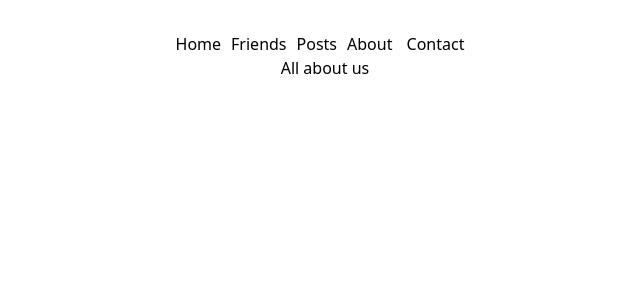
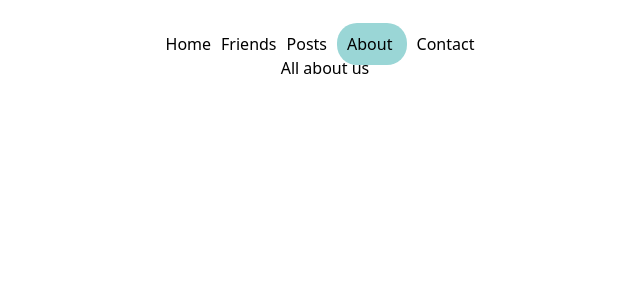
Before and after one commit to hasibprangon/intro-to-react-router, a React (Vite) app: page /about in a window 1280 px wide. Shown: the top 300 px of the page, without its empty margins (315-955 px from the left). Built offline with nearby package versions, Linux system fonts and the light colour scheme.

Commit message:
active link

```diff
--- /dev/null
+++ b/src/components/activeLink/ActiveLink.css
@@ -0,0 +1,6 @@
+.active{
+    background-color: rgb(154, 214, 214);
+    padding: 10px;
+    border-radius: 20px;
+
+}
--- /dev/null
+++ b/src/components/activeLink/ActiveLink.jsx
@@ -0,0 +1,17 @@
+import React from 'react';
+import { NavLink } from 'react-router-dom';
+import './ActiveLink.css'
+
+const ActiveLink = ({to, children}) => {
+    return (
+        <NavLink
+        to={to}
+        className={({ isActive }) => isActive ? "active": ""
+        }
+      >
+        {children}
+      </NavLink>
+    );
+};
+
+export default ActiveLink;
--- a/src/components/header/Header.jsx
+++ b/src/components/header/Header.jsx
@@ -1,14 +1,15 @@
 import React from 'react';
 import { Link } from 'react-router-dom';
 import './Header.css'
+import ActiveLink from '../activeLink/ActiveLink';
 const Header = () => {
     return (
         <nav className='font-bold text-blue-600'>
-            <Link to="/">Home</Link>
-            <Link to="/friends">Friends</Link>
-            <Link to="/posts">Posts</Link>
-            <Link to="/about">About </Link>
-            <Link to="/contact">Contact</Link>
+            <ActiveLink to="/">Home</ActiveLink>
+            <ActiveLink to="/friends">Friends</ActiveLink>
+            <ActiveLink to="/posts">Posts</ActiveLink>
+            <ActiveLink to="/about">About </ActiveLink>
+            <ActiveLink to="/contact">Contact</ActiveLink>
         </nav>
     );
 };
--- a/src/components/posts/Posts.jsx
+++ b/src/components/posts/Posts.jsx
@@ -6,7 +6,7 @@ const Posts = () => {
     const posts = useLoaderData();
     // console.log(posts);
     return (
-        <div  className='grid grid-cols-4 gap-4'>
+        <div  className='grid grid-cols-4 gap-4 mt-4'>
 
             {
                 posts.map(post => <Post
```
